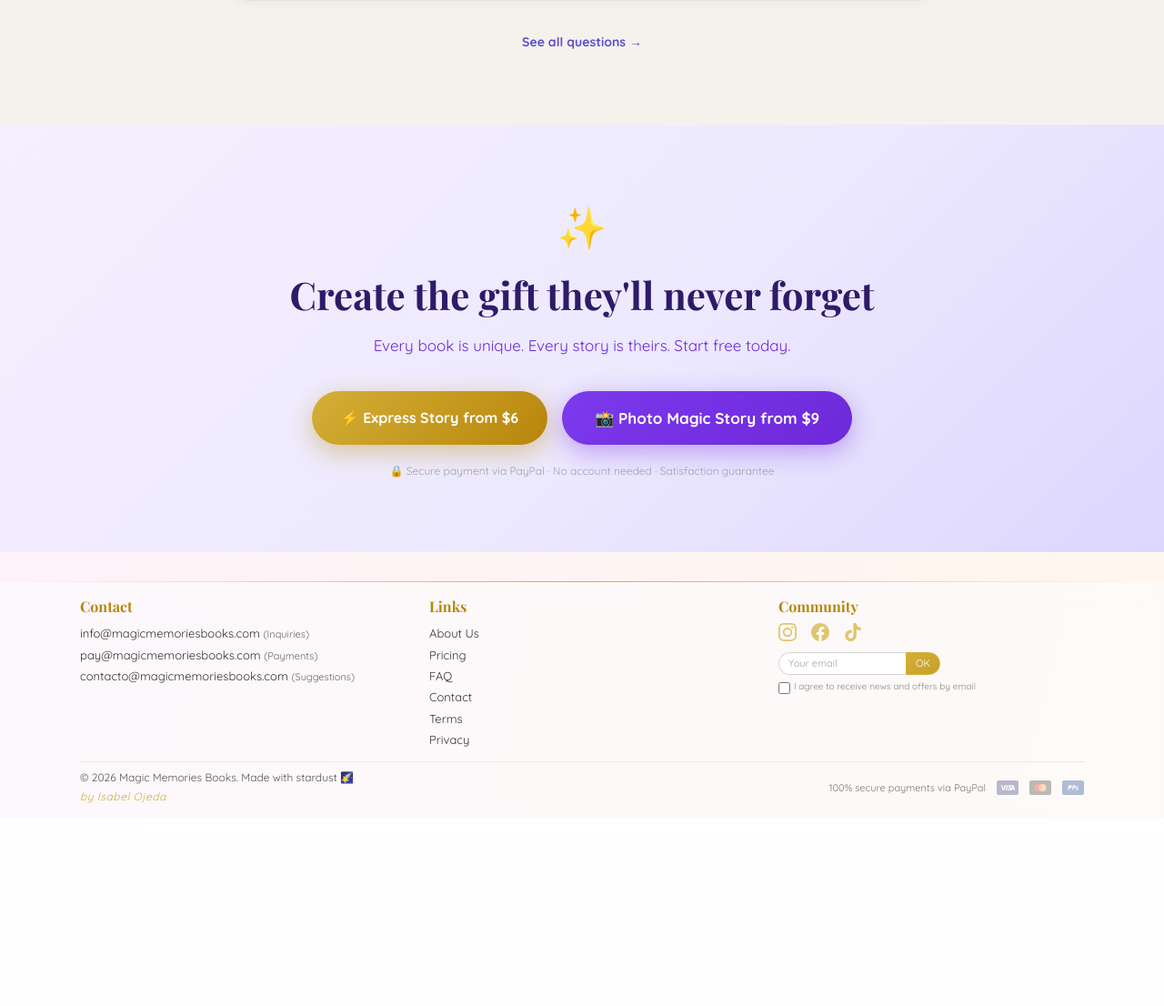
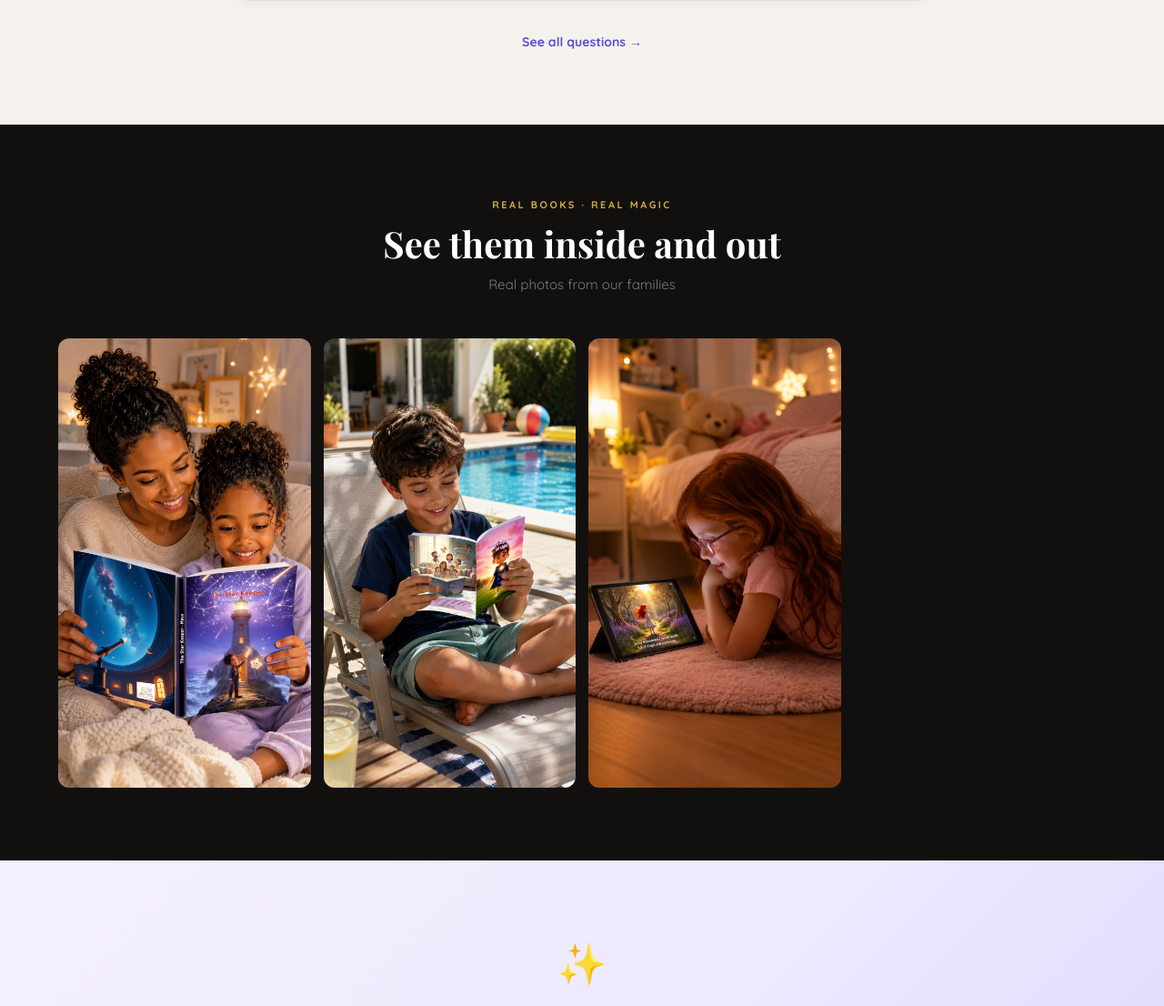
Before and after one commit to magicmemoriesbooks-io/magic-memories-page, a Flask app: page / in a window 1280 px wide. Shown: the part 4424-5530 px from the top of the page at 91% size. Before the commit the page ends 5307 px from the top, so only its background shows below. Run offline with Flask 3, Linux system fonts and the light colour scheme; some libraries are stand-ins or nearby versions.

Commit message:
feat: gallery redesign — CSS Grid dense, 4 lifestyle portrait photos added

```diff
--- a/templates/index.html
+++ b/templates/index.html
@@ -842,12 +842,13 @@
     <div class="mmg-masonry">
       {% for item in gallery_items %}
         {% if item.type == 'image' %}
-        <div class="mmg-item" onclick="mmgOpen('{{ item.url }}','image')">
+        {% set is_lifestyle = 'lifestyle' in item.url %}
+        <div class="mmg-item{% if is_lifestyle %} mmg-portrait{% endif %}" onclick="mmgOpen('{{ item.url }}','image')">
           <img src="{{ item.url }}" alt="Magic Memories Book — libro personalizado real" loading="lazy">
           <div class="mmg-overlay"><svg width="22" height="22" viewBox="0 0 24 24" fill="none" stroke="white" stroke-width="2"><circle cx="11" cy="11" r="8"/><path d="m21 21-4.35-4.35M11 8v6M8 11h6"/></svg></div>
         </div>
         {% elif item.type == 'video' %}
-        <div class="mmg-item mmg-video-item" onclick="mmgOpen('{{ item.url }}','video')">
+        <div class="mmg-item" onclick="mmgOpen('{{ item.url }}','video')">
           <video src="{{ item.url }}" muted loop playsinline preload="auto"{% if item.poster %} poster="{{ item.poster }}"{% endif %}></video>
           <div class="mmg-overlay">
             <svg width="28" height="28" viewBox="0 0 24 24" fill="white"><path d="M8 5v14l11-7z"/></svg>
@@ -871,28 +872,34 @@
 
 <style>
 .mmg-masonry {
-  columns: 2;
-  column-gap: 12px;
+  display: grid;
+  grid-template-columns: repeat(2, 1fr);
+  grid-auto-rows: 220px;
+  grid-auto-flow: dense;
+  gap: 10px;
 }
-@media(min-width:640px){ .mmg-masonry { columns: 3; column-gap: 14px; } }
-@media(min-width:1024px){ .mmg-masonry { columns: 4; column-gap: 16px; } }
+@media(min-width:640px){
+  .mmg-masonry { grid-template-columns: repeat(3, 1fr); grid-auto-rows: 230px; gap: 12px; }
+}
+@media(min-width:1024px){
+  .mmg-masonry { grid-template-columns: repeat(4, 1fr); grid-auto-rows: 240px; gap: 14px; }
+}
 .mmg-item {
-  break-inside: avoid;
-  margin-bottom: 14px;
   border-radius: 12px;
   overflow: hidden;
   cursor: zoom-in;
   position: relative;
   background: #1a1a1a;
 }
+.mmg-portrait { grid-row: span 2; }
 .mmg-item img, .mmg-item video {
   width: 100%;
+  height: 100%;
   display: block;
+  object-fit: cover;
   transition: transform .4s ease;
-  max-height: 320px;
-  object-fit: cover;
 }
-.mmg-item:hover img, .mmg-item:hover video { transform: scale(1.04); }
+.mmg-item:hover img, .mmg-item:hover video { transform: scale(1.05); }
 .mmg-overlay {
   position: absolute;
   inset: 0;
@@ -904,7 +911,6 @@
   opacity: 0;
 }
 .mmg-item:hover .mmg-overlay { background: rgba(0,0,0,0.28); opacity: 1; }
-.mmg-video-item video { max-height: 340px; object-fit: cover; }
 #mmg-lightbox.open { display:flex !important; }
 </style>
 
```
Also changed, not shown: static/images/gallery/00a_lifestyle_mama_leyendo.jpg (added), static/images/gallery/05a_lifestyle_nino_piscina.png (added), static/images/gallery/11a_lifestyle_nina_tablet.png (added), 1 other file.
